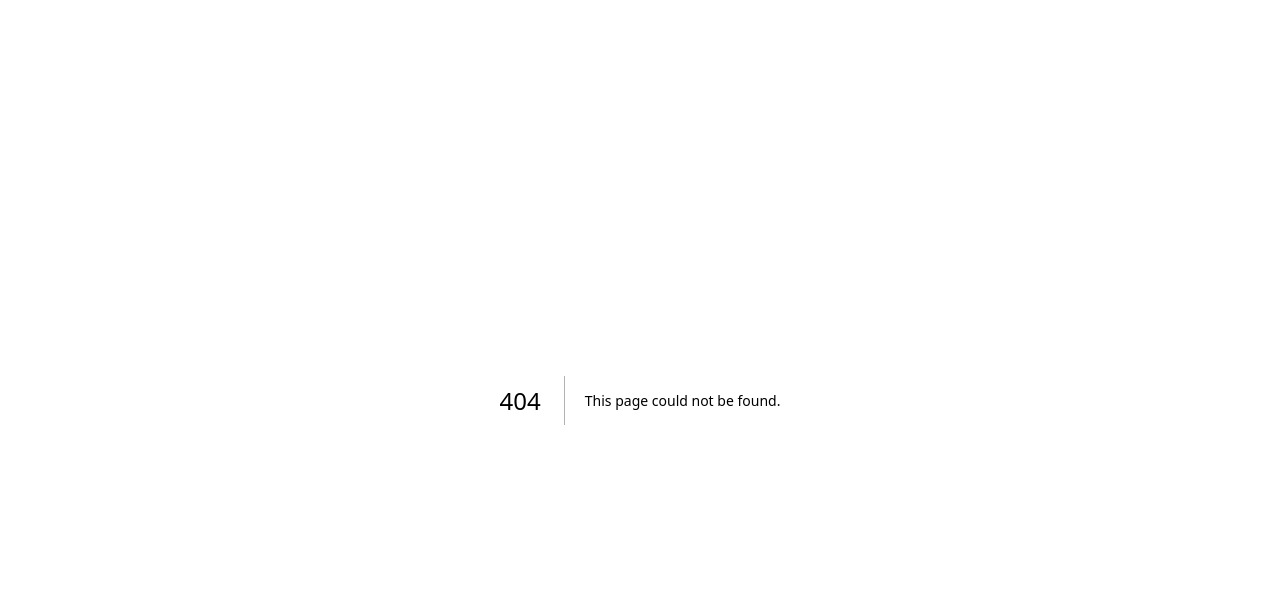
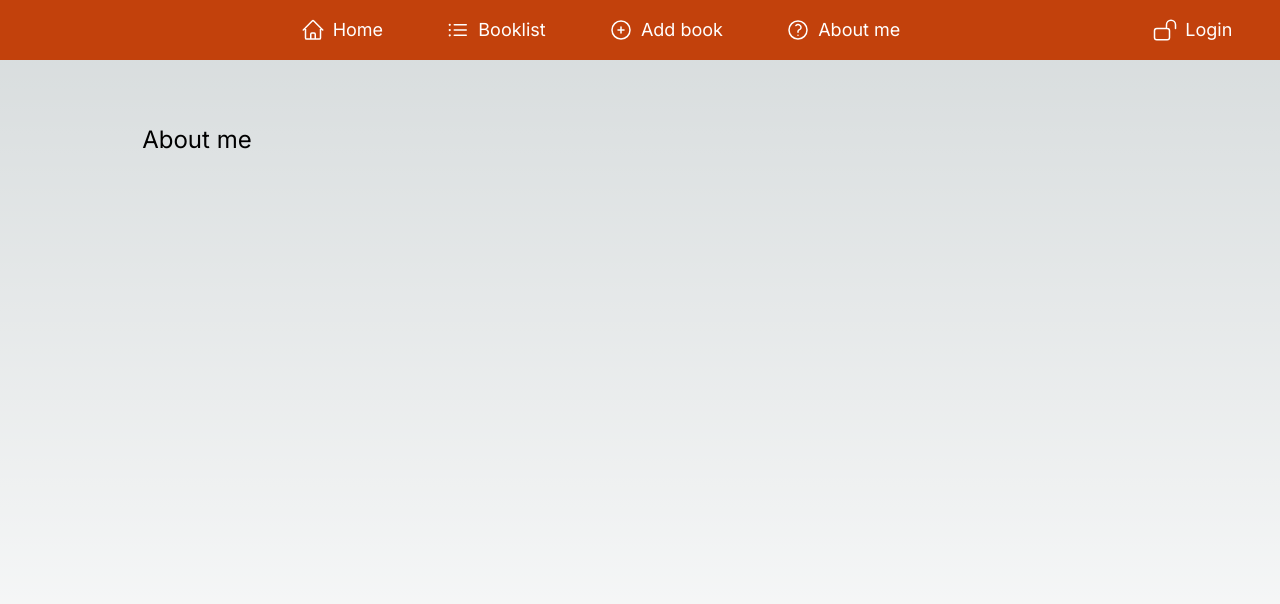
Before and after one commit to EricPudney/next-books, a Next.js app: page /home/about in a window 1280 px wide. Before the commit this address had no page. Shown: the top 604 px of the page. Built offline with nearby package versions, Linux system fonts and the light colour scheme.

Commit message:
added empty login/about me pages

```diff
--- a/app/components/Navbar.tsx
+++ b/app/components/Navbar.tsx
@@ -1,6 +1,6 @@
 'use client'
 
-import { HomeIcon, ListBulletIcon, PlusCircleIcon } from '@heroicons/react/24/outline'
+import { HomeIcon, ListBulletIcon, PlusCircleIcon, QuestionMarkCircleIcon, LockOpenIcon } from '@heroicons/react/24/outline'
 import Link from 'next/link';
 
 
@@ -9,25 +9,42 @@ export default function Navbar() {
 return(
     <nav className="flex items-center justify-around p-4 bg-orange-700 text-white">
     <div></div>
+    <div></div>
+    <div></div>
+    <div></div>
+
     <div>
     <Link href='/home' className="flex items-center">
       <HomeIcon className="h-6 w-6" />
-        <p className='ml-2'>Home</p>
+        <p className='hidden sm:inline-block ml-2 text-sm sm:text-base lg:text-lg'>Home</p>
     </Link>
     </div>
     <div>
     <Link href='/home/booklist' className="flex items-center">
       <ListBulletIcon className="h-6 w-6" />
-        <p className='ml-2'>Booklist</p>
+        <p className='hidden sm:inline-block ml-2 text-sm sm:text-base lg:text-lg'>Booklist</p>
     </Link>
     </div>
     <div>
     <Link href='/home/add' className="flex items-center">
       <PlusCircleIcon className="h-6 w-6" />
-        <p className='ml-2'>Add book</p>
+        <p className='hidden sm:inline-block ml-2 text-sm sm:text-base lg:text-lg'>Add book</p>
+    </Link>
+    </div>
+    <div>
+    <Link href='/home/about' className="flex items-center">
+      <QuestionMarkCircleIcon className="h-6 w-6" />
+        <p className='hidden sm:inline-block ml-2 text-sm sm:text-base lg:text-lg'>About me</p>
     </Link>
     </div>
     <div></div>
+    <div></div>
+    <div></div>
+
+    <Link href='/home/login' className="flex items-center">
+      <LockOpenIcon className="h-6 w-6" />
+        <p className='hidden sm:inline-block ml-2 text-sm sm:text-base lg:text-lg'>Login</p>
+    </Link>
     </nav>
 )
 }
--- /dev/null
+++ b/app/home/about/page.tsx
@@ -0,0 +1,7 @@
+export default function Page() {
+    return (
+        <>
+            <h2 className='mb-4 text-xl md:text-2xl mt-16'>About me</h2>
+        </>
+)
+}
--- /dev/null
+++ b/app/home/login/page.tsx
@@ -0,0 +1,7 @@
+export default function Page() {
+    return (
+        <>
+            <h2 className='mb-4 text-xl md:text-2xl mt-16'>Login</h2>
+        </>
+)
+}
```
